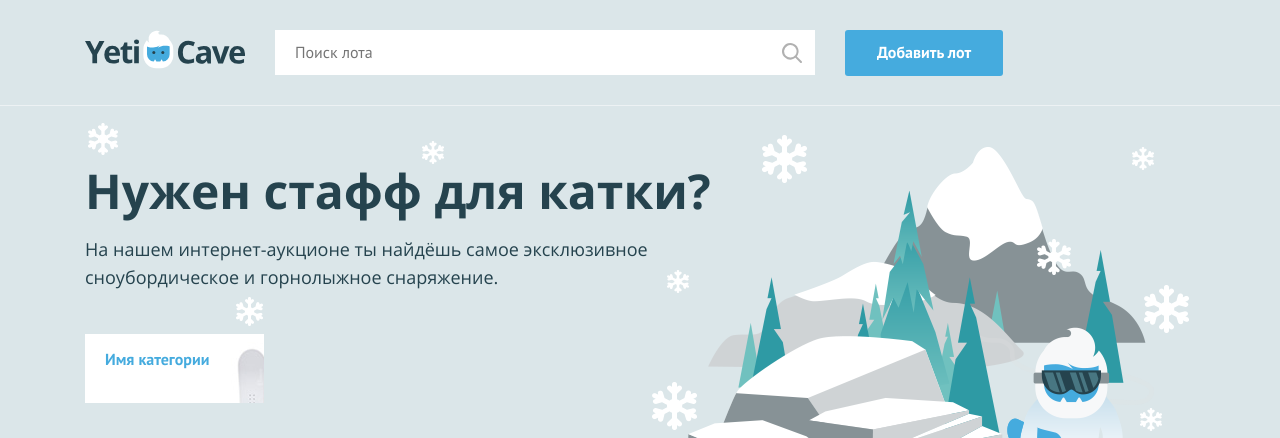
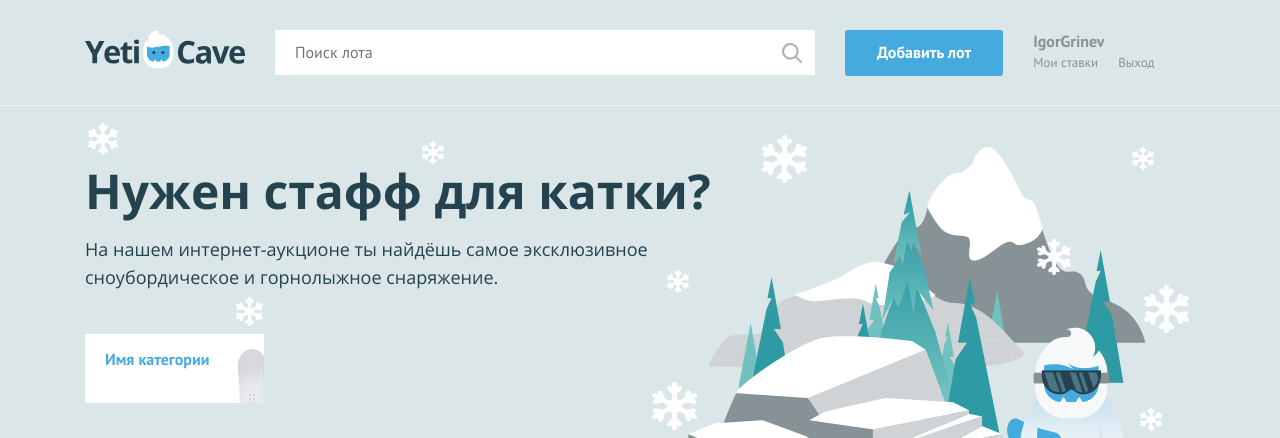
Before and after one commit to htmlacademy-php/1833643-yeticave-12, a PHP site: page / in a window 1280 px wide. Shown: the top 438 px of the page. Run offline with PHP 8.4, Linux system fonts and the light colour scheme.

Commit message:
1.13. Работа с условиями

```diff
--- a/index.php
+++ b/index.php
@@ -1,7 +1,7 @@
 <?php
 $is_auth = rand(0, 1);
 
-$user_name = ''; // укажите здесь ваше имя
+$user_name = 'IgorGrinev'; // укажите здесь ваше имя
 ?>
 <!DOCTYPE html>
 <html lang="ru">
@@ -29,7 +29,25 @@
         <nav class="user-menu">
 
         <!-- здесь должен быть PHP код для показа меню и данных пользователя -->
+		<?php if ($is_auth == 1): ?>
+		<div class="user-menu__logged">
+			<p><?=$user_name;?></p>
+			<a class="user-menu__bets" href="pages/my-bets.html">Мои ставки</a>
+			<a class="user-menu__logout" href="#">Выход</a>
+		</div>
 
+		<?php else: ?>
+
+		<ul class="user-menu__list">
+			<li class="user-menu__item">
+				<a href="#">Регистрация</a>
+			</li>
+			<li class="user-menu__item">
+				<a href="#">Вход</a>
+			</li>
+		</ul>
+
+		<?php endif; ?>
         </nav>
     </div>
 </header>
```
